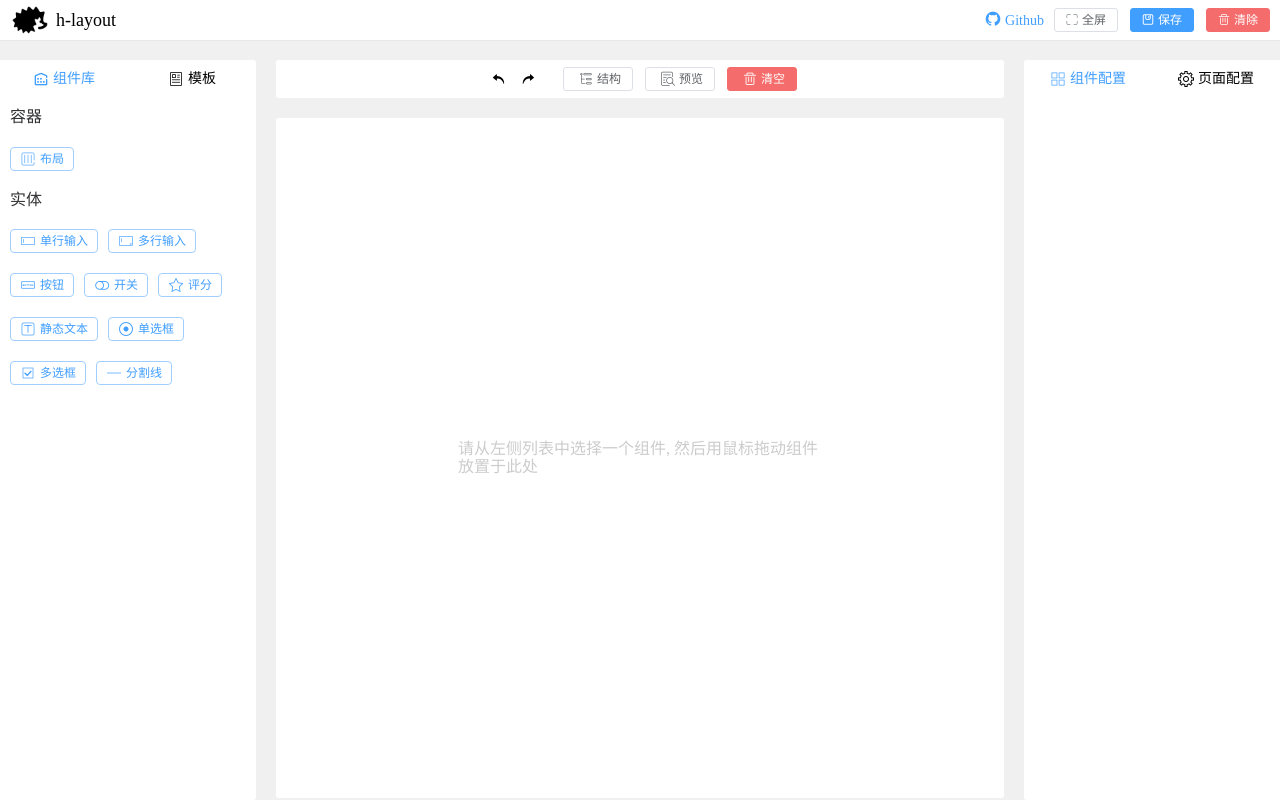
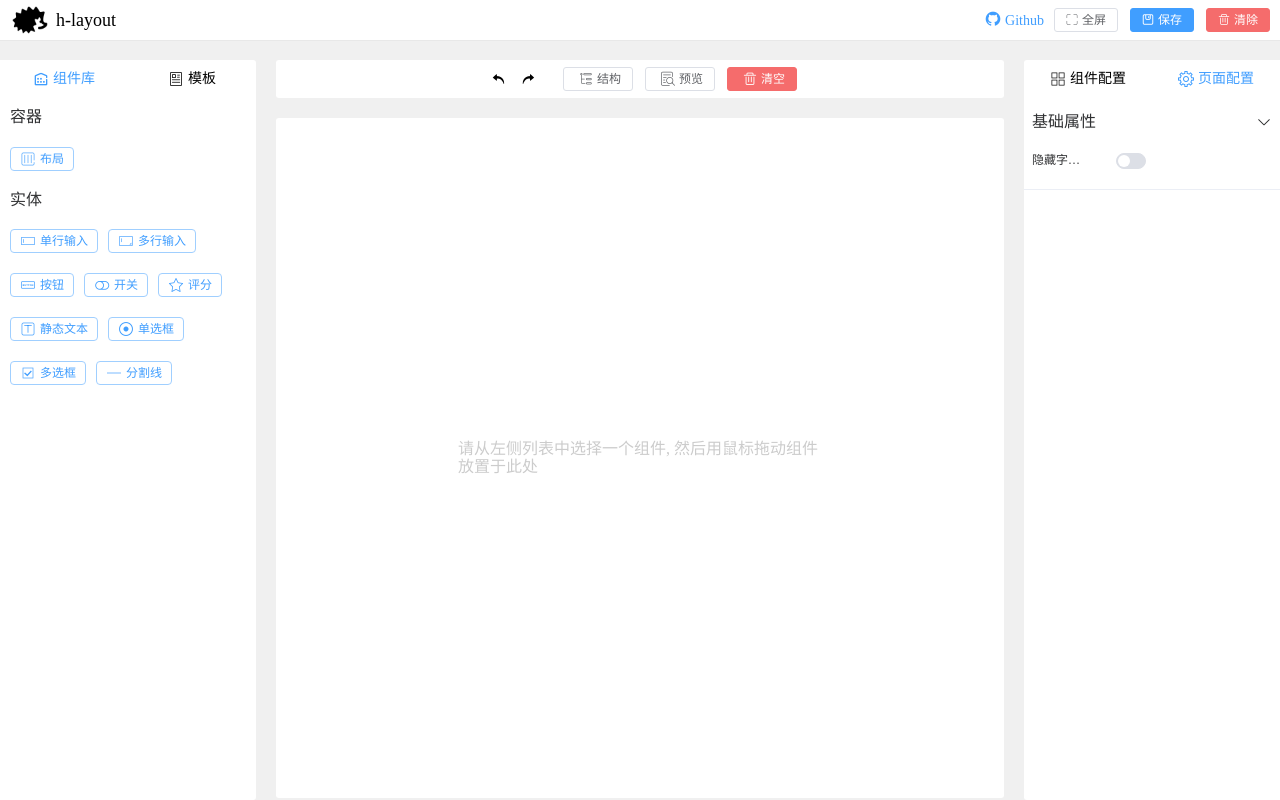
Before and after one commit to illusionnnn/h-layout, a Vue app: page / in a window 1280 px wide. Built offline with nearby package versions, Linux system fonts and the light colour scheme.

Commit message:
[fix]: default display layout configuration

```diff
--- a/src/store/fieldsConfig.ts
+++ b/src/store/fieldsConfig.ts
@@ -3,7 +3,7 @@
  * @Author: Hedgehog96
  * @Date: 2022-09-13 16:18:40
  * @LastEditors: Hedgehog96
- * @LastEditTime: 2022-09-13 16:25:55
+ * @LastEditTime: 2022-09-17 21:51:22
  */
 import { defineStore } from "pinia";
 
@@ -13,7 +13,7 @@ type $_L = "l";
 export const useFieldsConfigStore = defineStore("fieldsConfig", {
     state: () => {
         return {
-            tabName: "c"
+            tabName: "l"
         };
     },
 
--- a/src/views/r-aside/HRaside.vue
+++ b/src/views/r-aside/HRaside.vue
@@ -3,7 +3,7 @@
  * @Author: Hedgehog96
  * @Date: 2022-05-09 14:22:35
  * @LastEditors: Hedgehog96
- * @LastEditTime: 2022-09-13 16:42:45
+ * @LastEditTime: 2022-09-17 21:52:47
 -->
 <template>
     <div class="h-aside">
@@ -49,7 +49,7 @@ type L = 'l'
 
 const fieldsConfigStore = useFieldsConfigStore();
 const state = reactive({
-    currentComponent: shallowRef(HComponentConfig),
+    currentComponent: shallowRef(fieldsConfigStore.tabName === 'c' ? HComponentConfig : HLayoutConfig),
 });
 
 const currentCompsTabClass = computed(() => {
```
